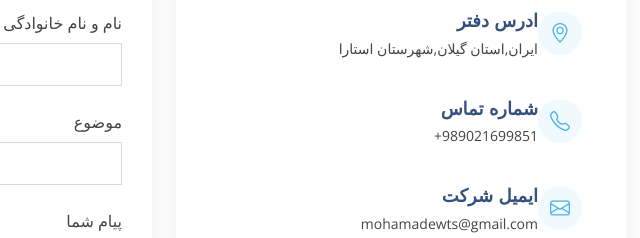
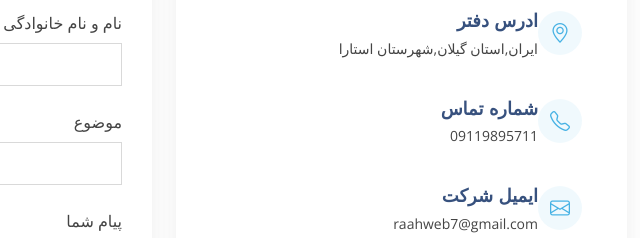
Before and after one commit to Matin-mkh/raahweb, a plain HTML site: page index.html in a window 1280 px wide. Shown: the part 3720-3958 px from the top of the page, 571-1211 px from the left. Drawn offline with nearby package versions, Linux system fonts and the light colour scheme.

Commit message:
اضافه کردن ایمیل شرکت
اکانت ایمیل واسه شرکت درست کردم و به کد اضافش کردم

```diff
--- a/index.html
+++ b/index.html
@@ -878,7 +878,7 @@
                 <i class="bi bi-telephone flex-shrink-0"></i>
                 <div>
                   <h3>شماره تماس</h3>
-                  <p>989021699851+</p>
+                  <p>09119895711</p>
                 </div>
               </div><!-- End Info Item -->
 
@@ -886,7 +886,7 @@
                 <i class="bi bi-envelope flex-shrink-0"></i>
                 <div>
                   <h3>ایمیل شرکت </h3>
-                  <p>mohamadewts@gmail.com</p>
+                  <p>raahweb7@gmail.com</p>
                 </div>
               </div><!-- End Info Item -->
 
```
